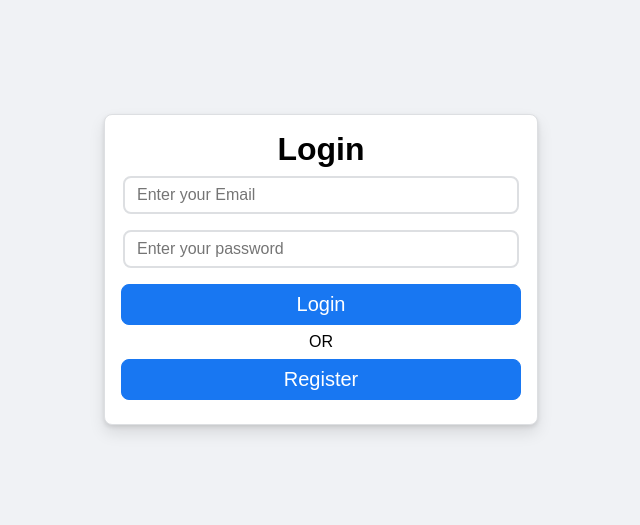
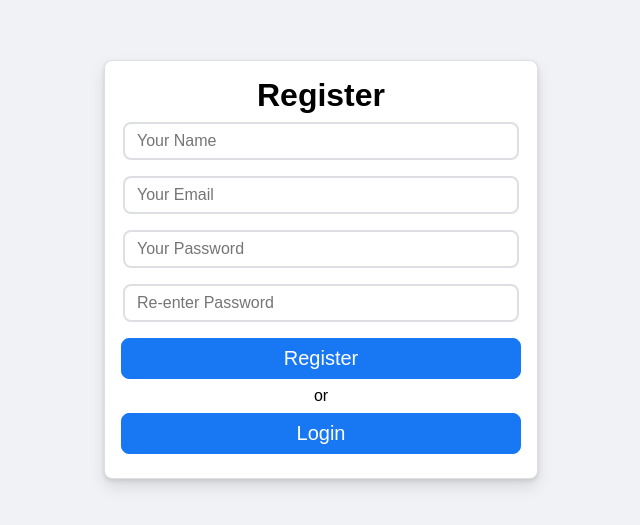
Before and after one commit to sudarshan4718/Devheat_Beta_Heat_Up, a React (Create React App) app in the folder AnswerVoyage/signuppage/: page / in a window 1280 px wide. Shown: the part 131-656 px from the top of the page, without its empty margins (319-959 px from the left). Built offline with nearby package versions, Linux system fonts and the light colour scheme.

Commit message:
Connecting Databse with the React

```diff
--- a/AnswerVoyage/signuppage/package.json
+++ b/AnswerVoyage/signuppage/package.json
@@ -6,9 +6,10 @@
     "@testing-library/jest-dom": "^5.17.0",
     "@testing-library/react": "^13.4.0",
     "@testing-library/user-event": "^13.5.0",
+    "axios": "^1.5.1",
     "react": "^18.2.0",
     "react-dom": "^18.2.0",
-    "react-scripts": "5.0.1",
+    "react-scripts": "^2.1.3",
     "web-vitals": "^2.1.4"
   },
   "scripts": {
--- a/AnswerVoyage/signuppage/src/App.js
+++ b/AnswerVoyage/signuppage/src/App.js
@@ -10,8 +10,8 @@ function App() {
     <div className="App">
 
       {/* <Homepage /> */}
-      <Login />
-     {/* <Register /> */}
+      {/* <Login />  */}
+     <Register />
     </div>
   );
 }
--- a/AnswerVoyage/signuppage/src/components/register/register.js
+++ b/AnswerVoyage/signuppage/src/components/register/register.js
@@ -1,6 +1,6 @@
 import React, { useState } from "react"
 import "./register.css"
-
+import axios from "axios"
 
 
 const Register = () => {
@@ -19,6 +19,16 @@ const Register = () => {
         })
     }
 
+      const register = () => {
+        const {name, email, password, reEnterPassword } = user
+        if(name && email && password && (password === reEnterPassword)){
+            alert("posted")
+       // axios.post("http://local host:9000/register" , user)
+        }else{
+            alert("Invalid Input.")
+        }
+      }
+
     return (
         <div className="register">
             {console.log("User", user)}
@@ -27,7 +37,7 @@ const Register = () => {
             <input type="text" name="email" value={user.email} placeholder="Your Email" onChange={ handleChange }></input>
             <input type="password" name="password" value={user.password} placeholder="Your Password" onChange={ handleChange }></input>
             <input type="password" name="reEnterPassword" value={user.reEnterPassword} placeholder="Re-enter Password" onChange={ handleChange }></input>
-            <div className="button"  >Register</div>
+            <div className="button" onClick={register}  >Register</div>
             <div>or</div>
             <div className="button" >Login</div>
         </div>
```
Also changed, not shown: 2 other files (tests, documents, lock files or other folders).
